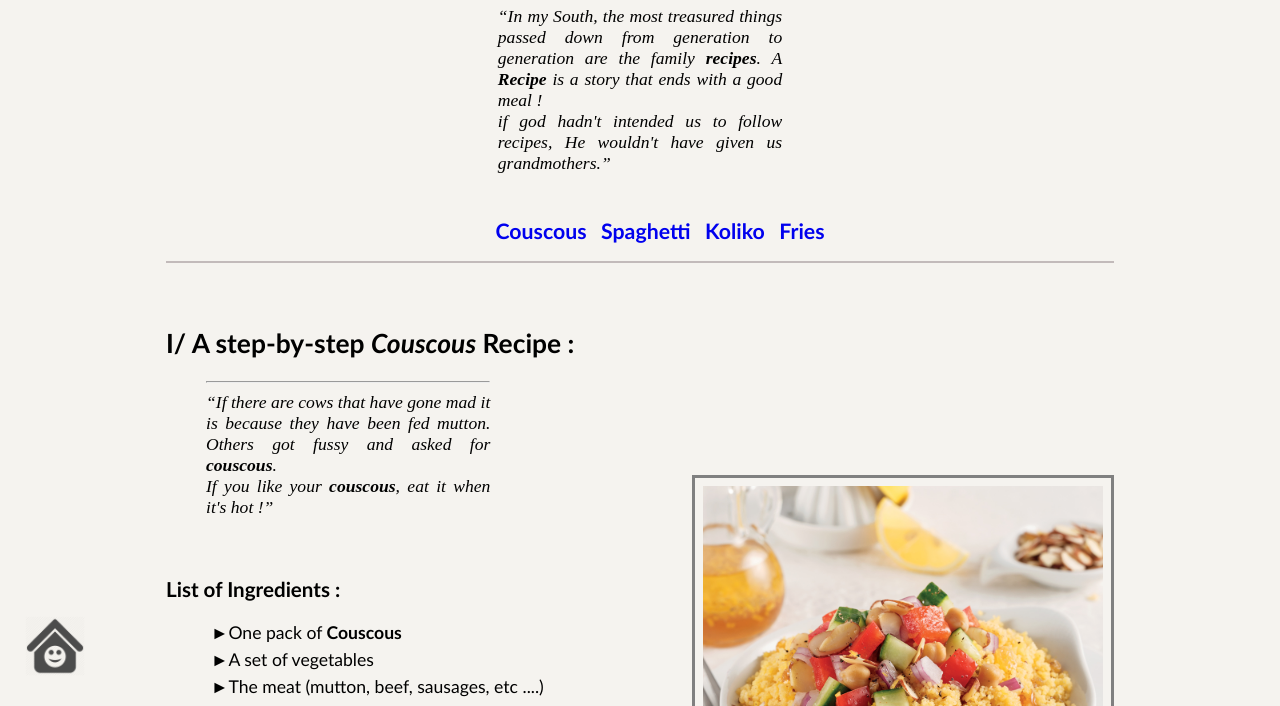
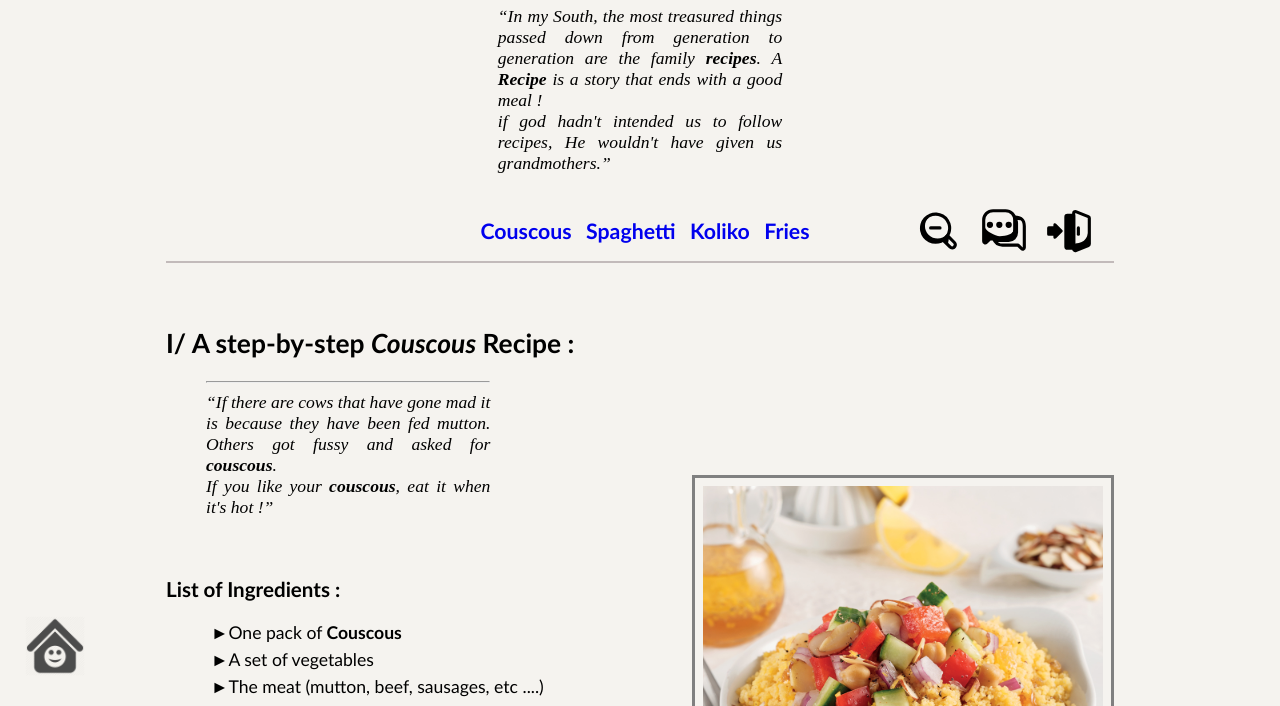
Before and after one commit to fredyvalodie/Favorite-Recipes, a plain HTML site: page index.html in a window 1280 px wide. Shown: the part 94-800 px from the top of the page. Drawn offline with Linux system fonts and the light colour scheme.

Commit message:
update_05/03/2021

```diff
--- a/index.html
+++ b/index.html
@@ -22,6 +22,11 @@
                     <li><a href="#koliko">Koliko</a></li>
                     <li><a href="#fries">Fries</a></li>
                 </ul>
+                <div class="client_settings">
+                    <a href="#"><img src="icons/search.svg" width="50px" alt="search bar" title="Search"></a>
+                    <a href="#"><img src="icons/support.svg" width="50px" alt="search bar" title="Contact Us"></a>
+                    <a href="#"><img src="icons/log.svg" width="50px" alt="search bar" title="Sign In / Sign Up"></a>
+                </div>
             </nav>
             <br id="couscous">
             <br>
--- a/style.css
+++ b/style.css
@@ -41,6 +41,9 @@ nav {
     text-align: center;
     border-bottom: solid 2px rgb(194, 186, 186);
 }
+nav ul {
+    margin-left: -30px;
+}
 nav li {
     list-style: none;
     display: inline;
@@ -58,6 +61,14 @@ nav a:hover {
     text-decoration-color: red;
     position: relative;
     bottom: 5px;
+}
+nav div.client_settings {
+    float: right;
+    margin-top: -55px;
+    margin-right: 20px;
+}
+nav div.client_settings img {
+    padding-left: 10px;
 }
 article img {
     padding: 8px;
```
Also changed, not shown: icons/log.svg (added), icons/search.svg (added), icons/support.svg (added).
